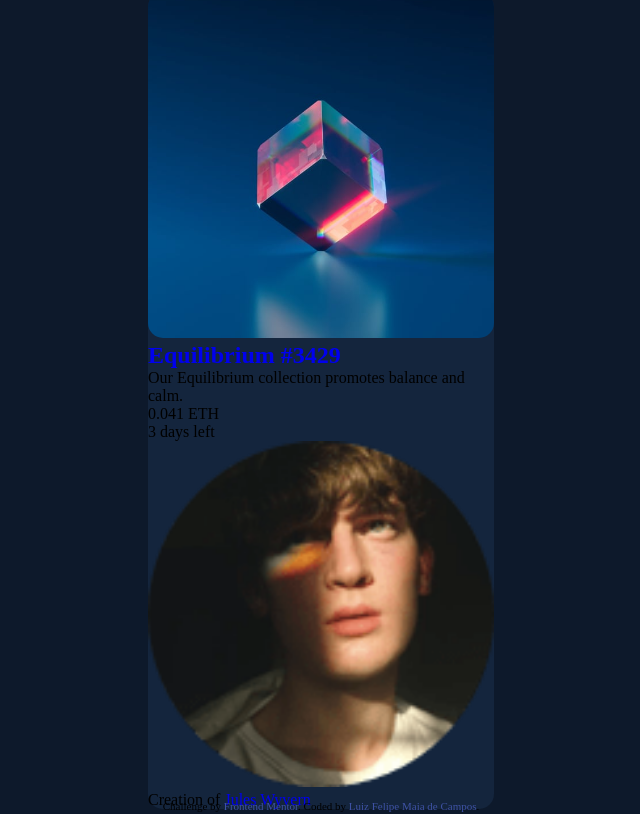
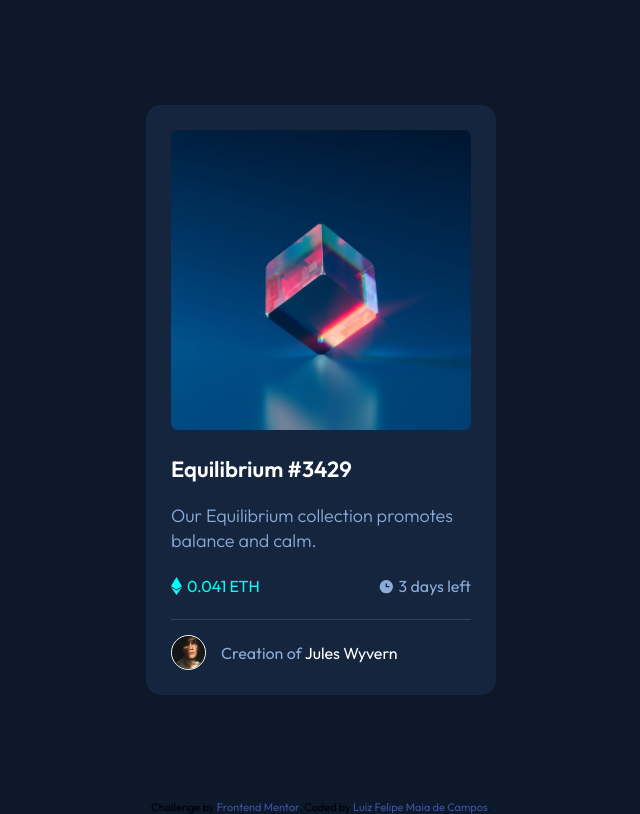
Before and after one commit to Luiz-FelipeC/NFT-preview, a plain HTML site: page index.html in a window 1280 px wide. Shown: the whole page, without its empty margins (319-959 px from the left). Drawn offline with Linux system fonts and the light colour scheme.

Commit message:
All Style Done

```diff
--- a/index.html
+++ b/index.html
@@ -9,36 +9,47 @@
   <link rel="stylesheet" href="./src/reset.css">
   <link rel="stylesheet" href="./src/variables.css">
   <link rel="stylesheet" href="./src/style.css">
+
+
+  <link rel="preconnect" href="https://fonts.googleapis.com">
+  <link rel="preconnect" href="https://fonts.gstatic.com" crossorigin>
+  <link href="https://fonts.googleapis.com/css2?family=Outfit:wght@300;400;600&display=swap" rel="stylesheet">
 </head>
 
 <body>
   <main>
     <div class="card">
-      <a href="#">
-        <img src="./images/image-equilibrium.jpg" alt="Equilibrium Image">
+      <a href="#" class="image-link">
+        <img src="./images/image-equilibrium.jpg" alt="Equilibrium Image" class="image">
       </a>
-      <a href="#">
-        <h2>Equilibrium #3429</h2>
+
+      <a href="#" class="title-link">
+        <h2 class="title">Equilibrium #3429</h2>
       </a>
-      <p>Our Equilibrium collection promotes balance and calm.</p>
+
+      <p class="about">Our Equilibrium collection promotes balance and calm.</p>
+
       <div class="info">
-        <p>0.041 ETH</p>
-        <p>3 days left</p>
+        <p class="price">0.041 ETH</p>
+        <p class="days-left">3 days left</p>
       </div>
-      <div>
-        <img src="/images/image-avatar.png" alt="Creator">
-        <p>Creation of <a href="#">Jules Wyvern</a></p>
+
+      <div class="creator">
+        <img src="/images/image-avatar.png" alt="Creator" class="profile">
+        <p class="text">Creation of <a href="#" class="name">Jules Wyvern</a></p>
       </div>
+
     </div>
   </main>
 
 
+  <footer>
+    <div class="attribution">
+      Challenge by <a href="https://www.frontendmentor.io?ref=challenge" target="_blank">Frontend Mentor</a>.
+      Coded by <a href="https://github.com/Luiz-FelipeC">Luiz Felipe Maia de Campos</a>.
+    </div>
+  </footer>
 
-
-  <div class="attribution">
-    Challenge by <a href="https://www.frontendmentor.io?ref=challenge" target="_blank">Frontend Mentor</a>.
-    Coded by <a href="https://github.com/Luiz-FelipeC">Luiz Felipe Maia de Campos</a>.
-  </div>
 </body>
 
 </html>
--- a/src/style.css
+++ b/src/style.css
@@ -4,6 +4,7 @@
 
 body {
     background-color: var(--neutral-dark);
+    font-family: 'Outfit', sans-serif;
 }
 
 main {
@@ -11,16 +12,129 @@ main {
     justify-content: center;
     align-items: center;
     height: 100vh;
+    padding: 0 25px;
 }
 
-
 .card {
-    max-width: 346px;
+    max-width: 350px;
     background-color: var(--neutral-medium);
     border-radius: 15px;
+    padding: 25px;
 }
 
-img{
+.card .image-link .image {
     width: 100%;
-    border-radius: 15px;
+    border-radius: 7px;
 }
+
+.card .image-link {
+    position: relative;
+    display: flex;
+}
+
+.card .image-link::before {
+    content: '';
+    background-color: cyan;
+    height: 100%;
+    width: 100%;
+    position: absolute;
+    opacity: 0;
+    transition: 0.3s ease-in-out;
+}
+
+.card .image-link::after {
+    content: '';
+    background: url(../images/icon-view.svg) no-repeat center;
+    position: absolute;
+    width: 100%;
+    height: 100%;
+    opacity: 0;
+    transition: 0.3s ease-in-out;
+}
+
+.card .image-link:hover::before{
+    opacity: 0.4;
+}
+
+.card .image-link:hover::after {
+    opacity: 1;
+}
+
+.card .title-link .title {
+    font-size: 22px;
+    color: #ffffff;
+    margin: 25px 0 20px;
+}
+
+.card .title-link .title:hover {
+    color: var(--primary-medium);
+    transition: 0.5s ease-in-out;
+}
+
+.card .about {
+    color: var(--primary-soft);
+    font-size: 18px;
+    font-weight: 300;
+    line-height: 25px;
+    margin-bottom: 23px;
+}
+
+.card .info {
+    display: flex;
+    justify-content: space-between;
+    margin-bottom: 23px;
+}
+
+.card .info .price {
+    color: var(--primary-medium);
+    display: flex;
+}
+
+.card .info .price::before {
+    content: '';
+    background: url(../images/icon-ethereum.svg) no-repeat center;
+    width: 11px;
+    height: 20px;
+    display: inline-block;
+    margin-right: 5px;
+}
+
+.card .info .days-left {
+    color: var(--primary-soft);
+    display: flex;
+}
+
+.card .info .days-left::before {
+    content: '';
+    background: url(../images/icon-clock.svg) no-repeat center;
+    width: 15px;
+    display: inline-block;
+    margin-right: 5px;
+}
+
+.card .creator {
+    display: flex;
+    align-items: center;
+    border-top: 1px solid var(--neutral-soft);
+    padding-top: 15px;
+}
+
+.card .creator .profile {
+    max-width: 35px;
+    border: 1px solid white;
+    border-radius: 50%;
+    margin-right: 15px;
+}
+
+.card .creator .text {
+    color: var(--primary-soft);
+}
+
+.card .creator .text .name {
+    color: #ffffff;
+}
+
+.card .creator .text .name:hover {
+    color: var(--primary-medium);
+    transition: 0.5s ease-in-out;
+}
```
